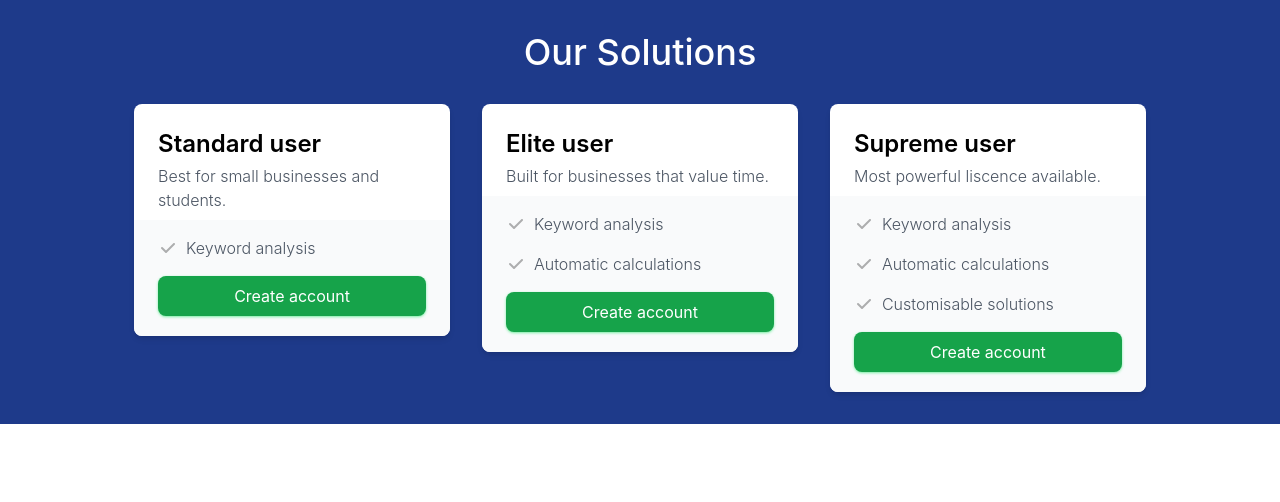
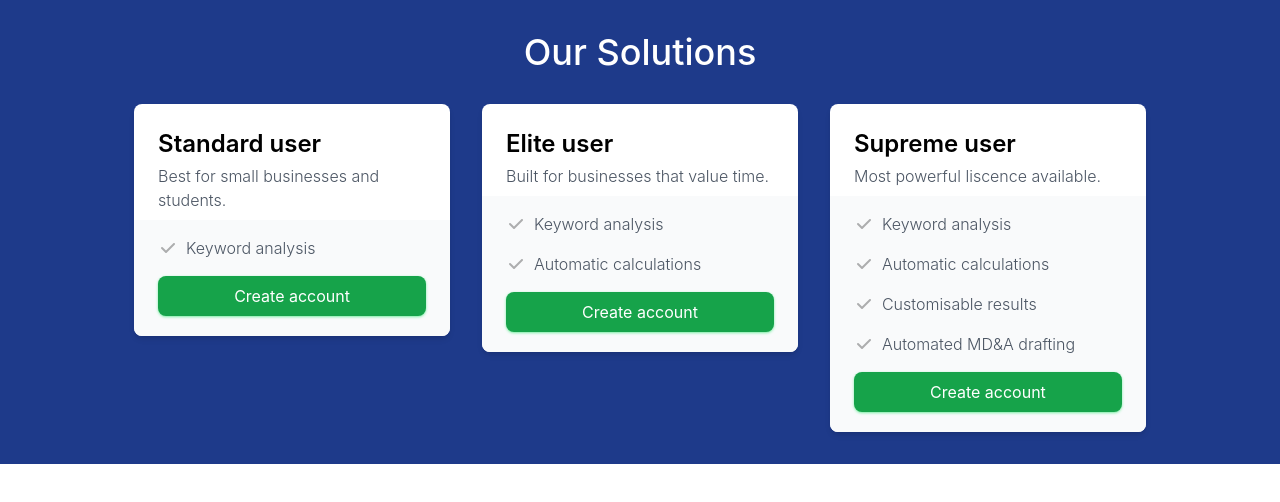
Before and after one commit to TsienJin/teamHotelTriviaGo, a Next.js app in the folder frontend/: page / in a window 1280 px wide. Shown: the top 502 px of the page. Built offline with nearby package versions, Linux system fonts and the light colour scheme.

Commit message:
Update solution.jsx

```diff
--- a/frontend/sections/index/solution.jsx
+++ b/frontend/sections/index/solution.jsx
@@ -60,7 +60,7 @@ export default function SectionProuct({props}){
     const features = {
         standard: ['Keyword analysis'],
         elite: ['Keyword analysis', 'Automatic calculations'],
-        supreme: ['Keyword analysis', 'Automatic calculations', 'Customisable solutions'],
+        supreme: ['Keyword analysis', 'Automatic calculations', 'Customisable results', 'Automated MD&A drafting'],
     }
 
     return(
```
